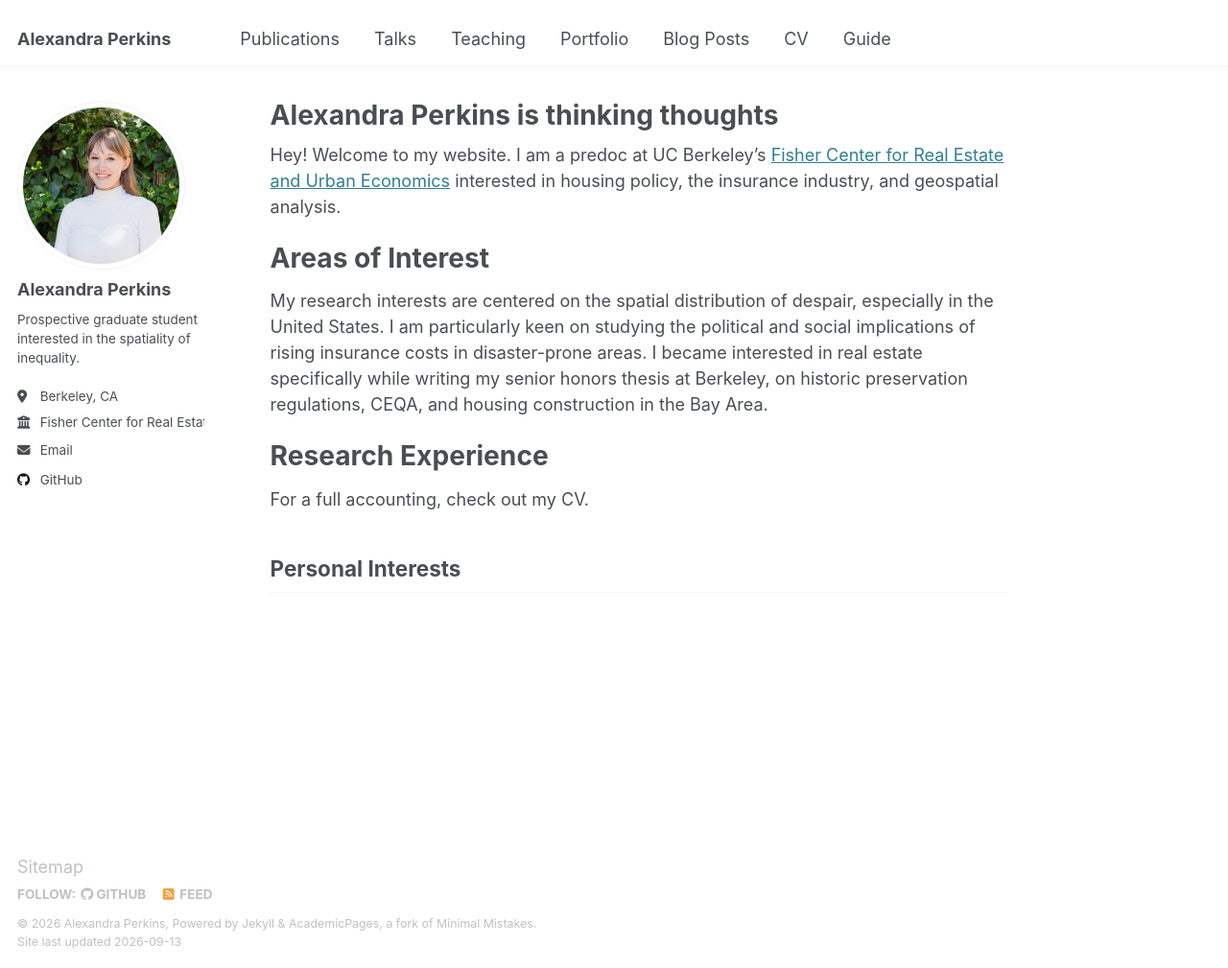
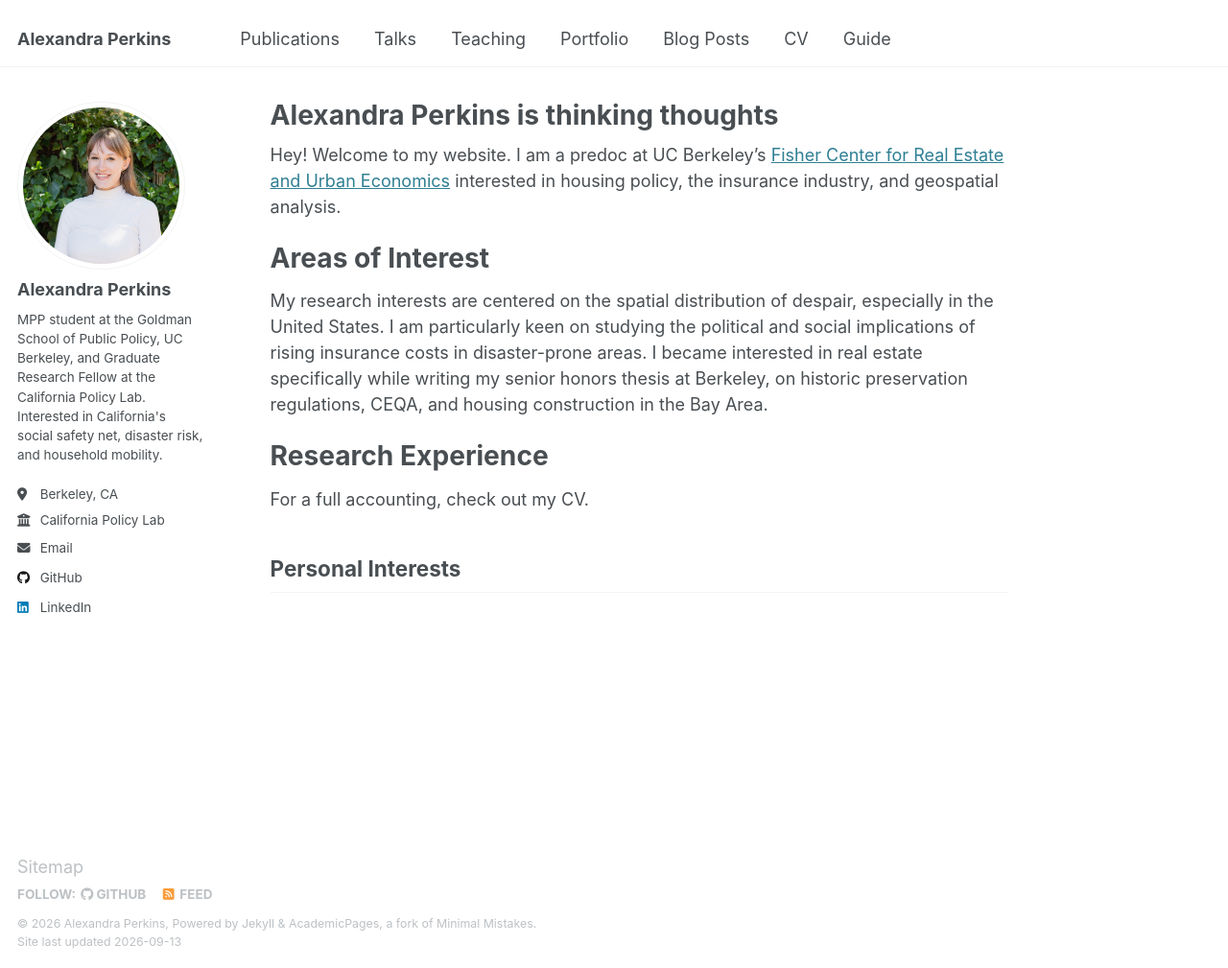
Before and after one commit to perkinsalex/perkinsalex.github.io, a Jekyll site: the page built from _pages/about.md, in a window 1280 px wide and 1009 px high. Shown: the whole window at 96% size. Built offline with Jekyll 4.4.1, drawn with Linux system fonts in a browser that asks for light colours.

Commit message:
Update _config.yml

```diff
--- a/_config.yml
+++ b/_config.yml
@@ -25,9 +25,9 @@ author:
   avatar           : "RS_05655.JPG"
   name             : "Alexandra Perkins"
   pronouns         : # example: "she/her"
-  bio              : "Prospective graduate student interested in the spatiality of inequality."
+  bio              : "MPP student at the Goldman School of Public Policy, UC Berkeley, and Graduate Research Fellow at the California Policy Lab. Interested in California's social safety net, disaster risk, and household mobility."
   location         : "Berkeley, CA"
-  employer         : "Fisher Center for Real Estate + Urban Economics"
+  employer         : "California Policy Lab"
   uri              : # URL
   email            : "alexandraperkins@berkeley.edu"
 
@@ -59,7 +59,7 @@ author:
   keybase          : # Username
   instagram        : # Username
   lastfm           : # Username
-  linkedin         : # Username
+  linkedin         : "alexandra-perkins"
   mastodon         : # URL
   medium           : # URL
   pinterest        : # Username
```
